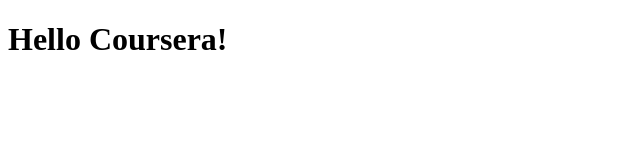
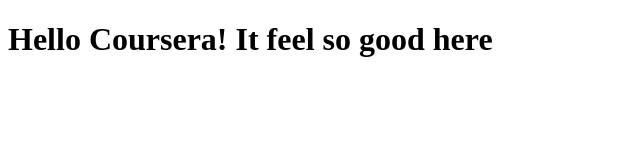
Before and after one commit to aniroid09/coursera-test, a plain HTML site: page site/index.html in a window 1280 px wide. Shown: the whole page, without its empty margins (0-640 px from the left). Drawn offline with Linux system fonts and the light colour scheme.

Commit message:
small addition to our page content.

```diff
--- a/site/index.html
+++ b/site/index.html
@@ -4,6 +4,6 @@
 	<title>Hello Coursera!</title>
 </head>
 <body>
-<h1>Hello Coursera!</h1>
+<h1>Hello Coursera! It feel so good here</h1>
 </body>
 </html>
```
